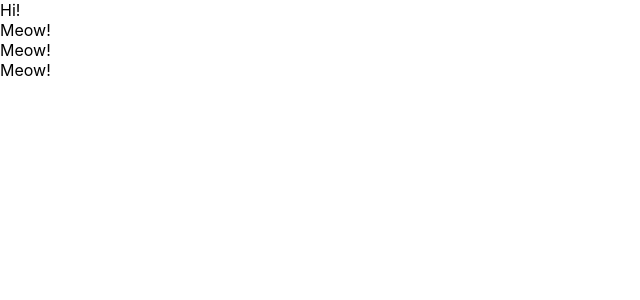
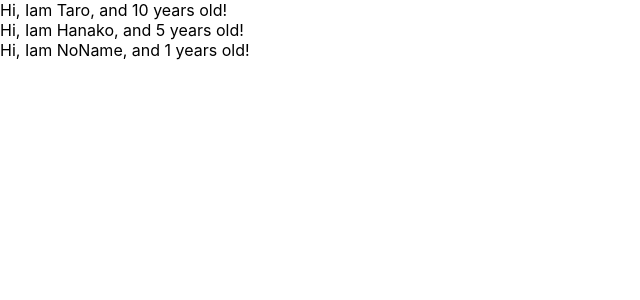
Before and after one commit to tokuicchi/react-sample-pj, a React (Create React App) app: page / in a window 1280 px wide. Shown: the top 300 px of the page, without its empty margins (0-640 px from the left). Built offline with nearby package versions, Linux system fonts and the light colour scheme.

Commit message:
feat: props サンプル作成

```diff
--- a/src/App.js
+++ b/src/App.js
@@ -1,28 +1,28 @@
 import React from "react";
 
-// function App() {
-//   const greeting = 'Hi';
-//   return (
-//     <React.Fragment>
-//       <label htmlFor="bar">bar</label>
-//       <input type="text" onClick={() => alert(greeting)}></input>
-//     </React.Fragment>
-//   );
-// }
-
 const App = () => {
+  const profiles = [
+    {name: "Taro", age : 10},
+    {name: "Hanako", age : 5},
+    {name: "NoName"},
+  ];
   return (
     <div>
-      Hi!
-      <Cat/>
-      <Cat/>
-      <Cat/>
+      {
+        profiles.map((profile, index) => {
+          return <User name={profile.name} age={profile.age} key={index}/>
+        })
+      }
     </div>
   );
 }
 
-const Cat = () => {
-  return <div>Meow!</div>
+const User = (props) => {
+  return <div>Hi, Iam {props.name}, and {props.age} years old!</div>
+}
+
+User.defaultProps = {
+  age: 1
 }
 
 export default App;
```
